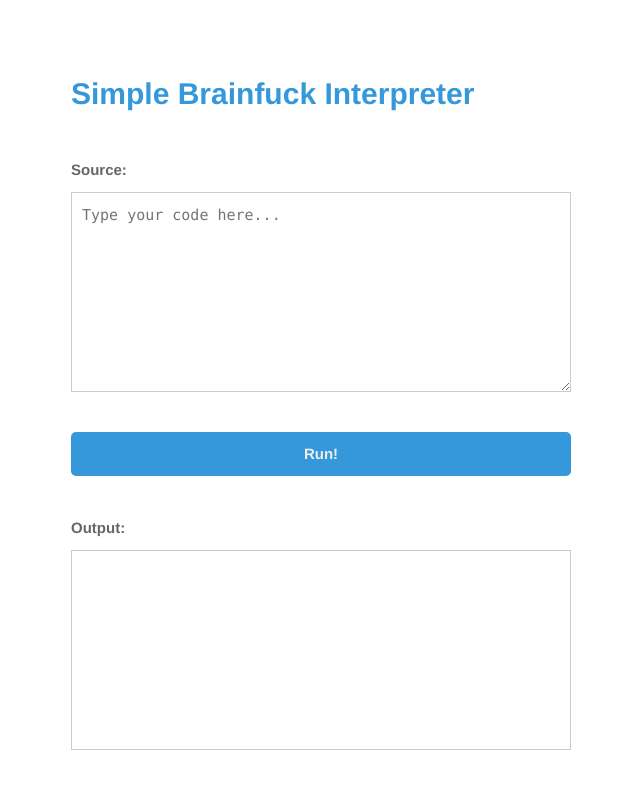
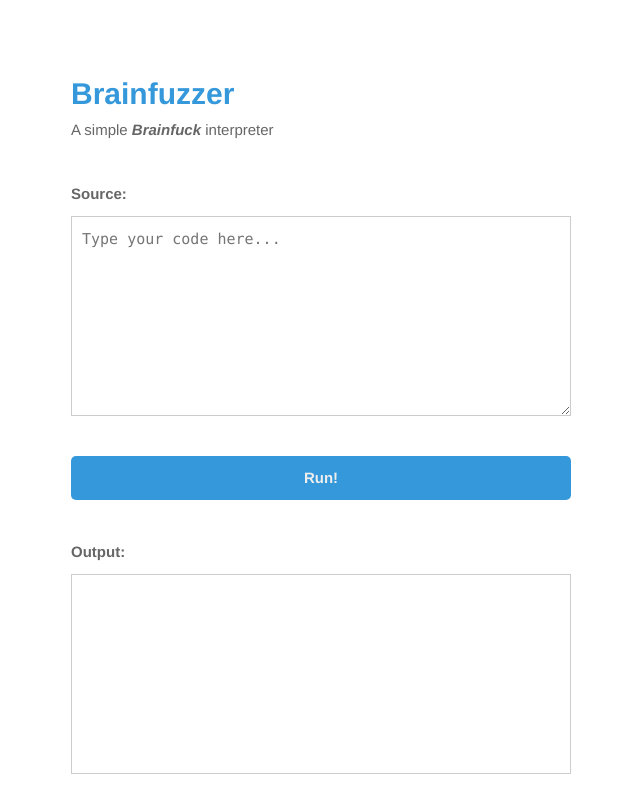
Before and after one commit to gabrielecirulli/brainfuzzer, a plain HTML site: page brainfuck.html in a window 1280 px wide. Shown: the whole page, without its empty margins (319-959 px from the left). Drawn offline with Linux system fonts and the light colour scheme.

Commit message:
rename to "brainfuzzer"

```diff
--- a/brainfuck.html
+++ b/brainfuck.html
@@ -2,14 +2,17 @@
 <html>
 <head>
   <meta charset="utf-8">
-  <title>Brainfuck interpreter</title>
+  <title>Brainfuzzer</title>
   <script src="./brainfuck_interpreter.js"></script>
   <script src="./brainfuck.js"></script>
   <link rel="stylesheet" type="text/css" href="./style.css">
 </head>
 <body>
   <div id="container">
-    <h1>Simple Brainfuck Interpreter</h1>
+    <div class="intro">
+      <h1>Brainfuzzer</h1>
+      <p>A simple <strong class="brainfuck">Brainfuck</strong> interpreter</p>
+    </div>
     <div id="sourceContainer">
       <label for="source">Source:</label>
       <textarea id="source" placeholder="Type your code here..."></textarea>
--- a/style.css
+++ b/style.css
@@ -8,6 +8,11 @@ html, body {
 h1 {
   margin: 0;
   color: #3498db;
+}
+
+p {
+  margin: 0;
+  margin-bottom: 1em;
 }
 
 #container {
@@ -121,3 +126,11 @@ button.action:hover {
 #infoContainer .notice {
   color: #27ae60;
 }
+
+#container .intro {
+  margin-top: 0px;
+}
+
+.intro p .brainfuck {
+  font-style: italic;
+}
```
